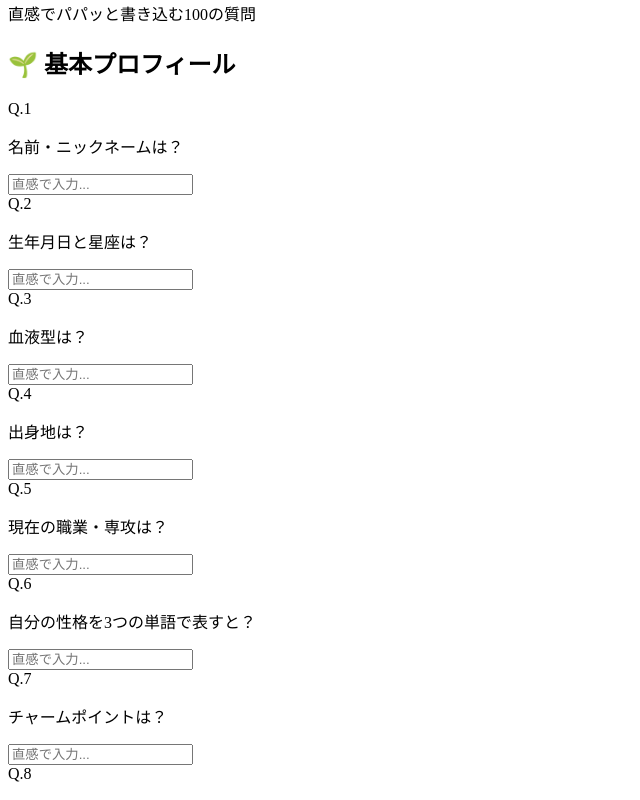
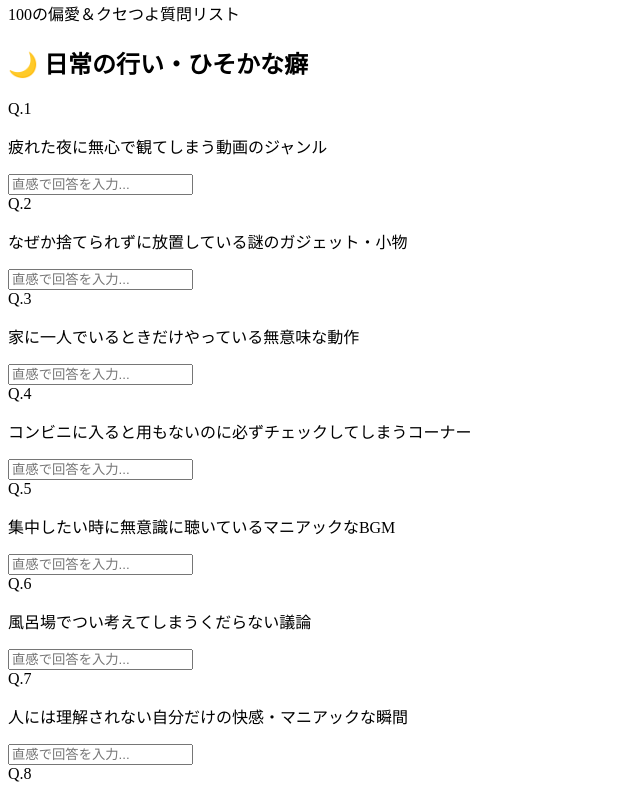
Before and after one commit to Cozy-Blank/watasiwo-katachi-tsukurumono, a Next.js app: page / in a window 1280 px wide. Shown: the part 1360-2160 px from the top of the page, without its empty margins (0-640 px from the left). Built offline with nearby package versions, Linux system fonts and the light colour scheme.

Commit message:
feat: 100の偏愛クセつよ質問リストとスマホ用直感入力欄を完全実装

```diff
--- a/app/page.js
+++ b/app/page.js
@@ -5,74 +5,184 @@ import { useState } from 'react';
 export default function Home() {
   const categories = [
     {
-      title: "🌱 基本プロフィール",
-      color: "bg-emerald-50/70 border-emerald-200 text-emerald-900",
+      title: "🌙 日常の行い・ひそかな癖",
+      color: "bg-amber-50/80 border-amber-200 text-amber-950",
+      badge: "bg-amber-500",
+      inputBorder: "focus:ring-amber-400 border-amber-200",
+      questions: [
+        "疲れた夜に無心で観てしまう動画のジャンル",
+        "なぜか捨てられずに放置している謎のガジェット・小物",
+        "家に一人でいるときだけやっている無意味な動作",
+        "コンビニに入ると用もないのに必ずチェックしてしまうコーナー",
+        "集中したい時に無意識に聴いているマニアックなBGM",
+        "風呂場でつい考えてしまうくだらない議論",
+        "人には理解されない自分だけの快感・マニアックな瞬間",
+        "爪を伸ばす・切るタイミングの自分ルール",
+        "スマホの検索履歴の最新3つ（恥ずかしいやつ）",
+        "洗濯物をたたむときに譲れないマイルール"
+      ]
+    },
+    {
+      title: "💭 思考・妄想・脳内再生",
+      color: "bg-purple-50/80 border-purple-200 text-purple-950",
+      badge: "bg-purple-500",
+      inputBorder: "focus:ring-purple-400 border-purple-200",
+      questions: [
+        "もし明日地球が終わるなら最後に食べる「B級グルメ」",
+        "脳内で100万回再生された過去の恥ずかしいフラッシュバック",
+        "宝くじで10億円当たったら最初に買う「誰も得しないもの」",
+        "妄想の中で自分が無双しているシチュエーション",
+        "死ぬまでに一度は言ってみたい格好つけたセリフ",
+        "実は密かに憧れている「フィクションの職業」",
+        "自分だけの世界観に浸れる最高の「妄想BGM」",
+        "自分が映画の主人公だったら流れてほしいエンディング曲",
+        "理由はないけれど、昔からなぜか惹かれる言葉・単語",
+        "生まれ変わったらなってみたい「人間以外のもの」"
+      ]
+    },
+    {
+      title: "🍕 食・味覚の偏愛",
+      color: "bg-rose-50/80 border-rose-200 text-rose-950",
+      badge: "bg-rose-500",
+      inputBorder: "focus:ring-rose-400 border-rose-200",
+      questions: [
+        "他人には見せられない「ズボラ飯・奇妙な食べ合わせ」",
+        "結局一番うまいと思っている「安価な市販のお菓子」",
+        "ラーメン屋でスープを一口飲んだ瞬間の心の中のリアクション",
+        "どんなにお腹がいっぱいでも入る「別腹」なもの",
+        "ファミレスに入ったら絶対に頼んでしまうメニュー",
+        "テンションがブチ上がる自作の超ピンポイントレシピ",
+        "実は苦手だけど大人ぶって食べられるフリをしている食べ物",
+        "カレーに絶対に入れたい自分だけの隠し味",
+        "「これさえあれば白米が無限にいける」と思う最高のお供",
+        "深夜2時に食べると最高に背徳感があるもの"
+      ]
+    },
+    {
+      title: "⏱️ 時間・隙間・行動パターン",
+      color: "bg-sky-50/80 border-sky-200 text-sky-950",
+      badge: "bg-sky-500",
+      inputBorder: "focus:ring-sky-400 border-sky-200",
+      questions: [
+        "5分の待ち時間が発生したときに真っ先にやること",
+        "休日を完璧に無駄にした日の言い訳",
+        "予定が突然キャンセルされた瞬間の本心",
+        "布団に入ってから寝落ちするまでの平均思考ルーティン",
+        "待ち合わせ場所に30分早く着いたときの時間の潰し方",
+        "休日の午前中を最高にするために必要な1つの行動",
+        "急に思い立って深夜に始めてしまう部屋の模様替え・作業",
+        "雨の日に家から一歩も出ないでやること",
+        "電車の乗り換えで絶対に座りたいときの視線と立ち位置",
+        "朝起きてから最初に発する言葉または声"
+      ]
+    },
+    {
+      title: "⚠️ 失敗・反省・やってはいけない禁忌",
+      color: "bg-orange-50/80 border-orange-200 text-orange-950",
+      badge: "bg-orange-500",
+      inputBorder: "focus:ring-orange-400 border-orange-200",
+      questions: [
+        "深酒したときに「絶対にやってはいけない」マイルール",
+        "テンションが上がっている時にやりがちな痛い行動",
+        "ネットショッピングで酔った勢いで買って後悔したもの",
+        "人に言われて地味にショックだった「自分の癖」",
+        "怒られた時に脳内で流れている現実逃避の映像",
+        "緊張すると出てしまう体調や行動の変異",
+        "アラームを止めた後の「あと5分」で見る夢",
+        "人の前でやらかした人生最大の「言い間違い」",
+        "SNSで投稿ボタンを押す直前に怖くなって消した文章の傾向",
+        "後から振り返ると黒歴史な昔のマイブーム"
+      ]
+    },
+    {
+      title: "📦 買い物・モノ・積み偏愛",
+      color: "bg-emerald-50/80 border-emerald-200 text-emerald-950",
       badge: "bg-emerald-500",
       inputBorder: "focus:ring-emerald-400 border-emerald-200",
-      questions: ["名前・ニックネームは？", "生年月日と星座は？", "血液型は？", "出身地は？", "現在の職業・専攻は？", "自分の性格を3つの単語で表すと？", "チャームポイントは？", "座右の銘は？", "よく言われる第一印象は？", "自分の取扱説明書の一言は？"]
+      questions: [
+        "読みたくて買ったのに本棚で寝かしている本",
+        "インストールしたものの1回も開いていないアプリ",
+        "衝動買いしたけれど一度も外に着ていっていない服",
+        "カバンの中に常に入っていないと不安になるもの",
+        "なぜか定期的に買ってしまう同じようなデザインのアイテム",
+        "部屋の中で一番愛着がある「一見ゴミに見えるもの」",
+        "パッケージ買い（パケ買い）して大成功したアイテム",
+        "値段の割にQOL（生活の質）が爆上がりした最高の買い物",
+        "いつか絶対に使いたいと思って大切に保管している箱や紙袋",
+        "「これは自分しか買ってないだろ」と思うニッチな愛用品"
+      ]
     },
     {
-      title: "🍕 好きなもの・こだわり",
-      color: "bg-amber-50/70 border-amber-200 text-amber-900",
-      badge: "bg-amber-500",
-      inputBorder: "focus:ring-amber-400 border-amber-200",
-      questions: ["一番好きな食べ物は？", "好きな飲み物は？", "嫌いな食べ物は？", "好きな季節は？", "好きな色は？", "好きな動物は？", "お気に入りの映画・ドラマは？", "よく聴く音楽・アーティストは？", "愛用している香水や香りは？", "休日の過ごし方は？"]
+      title: "🤝 人間関係・距離感",
+      color: "bg-indigo-50/80 border-indigo-200 text-indigo-950",
+      badge: "bg-indigo-500",
+      inputBorder: "focus:ring-indigo-400 border-indigo-200",
+      questions: [
+        "人と接するときに密かに観察しているフェチポイント",
+        "「この人とは気が合うな」と確信する瞬間",
+        "逆に「あ、ちょっと苦手かも」と察する相手の小さな行動",
+        "LINEの返信をあえて数時間遅らせるときの理由",
+        "大人数での飲み会で真っ先に座るポジション",
+        "人から褒められたときに一番嬉しい言葉",
+        "初対面の人に自己紹介するとき、あえて言わないでおくこと",
+        "「自分って実は性格悪いな」と自覚する瞬間",
+        "友達に「これ知ってる？」と教えたくなるマニアックな雑学",
+        "人にされて一番テンションが下がること"
+      ]
     },
     {
-      title: "🏠 ライフスタイル",
-      color: "bg-sky-50/70 border-sky-200 text-sky-900",
-      badge: "bg-sky-500",
-      inputBorder: "focus:ring-sky-400 border-sky-200",
-      questions: ["朝型？夜型？", "平均睡眠時間は？", "インドア派？アウトドアー派？", "得意な家事は？", "部屋のインテリアのテイストは？", "毎日のルーティンは？", "最近買ってよかったものは？", "お風呂にかける時間は？", "スマホで一番使うアプリは？", "ストレス解消法は？"]
+      title: "👁️ 五感・フェチズム",
+      color: "bg-pink-50/80 border-pink-200 text-pink-950",
+      badge: "bg-pink-500",
+      inputBorder: "focus:ring-pink-400 border-pink-200",
+      questions: [
+        "理由は言えないけれど「大好きな匂い・香り」",
+        "聴くと鳥肌が立つ「大好物な音（ASMR的なもの）」",
+        "触っているだけで心が落ち着く素材・触感",
+        "街中で見かけるとつい視線で追ってしまうもの",
+        "季節の変わり目に感じる「あの独特な空気」の正体",
+        "なぜか心が落ち着く「特定の場所・空間」",
+        "自分の部屋の中で最も視界に入ると落ち着くアングル",
+        "色の中で無意識に選んでしまう「偏愛カラー」",
+        "見ているだけでテンションが上がる幾何学模様や建築",
+        "理由もなく好きな「特定の文字の形・フォント」"
+      ]
     },
     {
-      title: "🎨 趣味・マイブーム",
-      color: "bg-rose-50/70 border-rose-200 text-rose-900",
-      badge: "bg-rose-500",
-      inputBorder: "focus:ring-rose-400 border-rose-200",
-      questions: ["長年続けている趣味は？", "最近ハマっていることは？", "これから挑戦したい趣味は？", "おすすめの本・マンガは？", "推しはいる？", "カラオケの十八番は？", "写真や動画はよく撮る？", "ゲームはする？", "コレクションしているものは？", "最近感動した体験は？"]
+      title: "🔥 マニアックなこだわり・マイブーム",
+      color: "bg-teal-50/80 border-teal-200 text-teal-950",
+      badge: "bg-teal-500",
+      inputBorder: "focus:ring-teal-400 border-teal-200",
+      questions: [
+        "今、一番時間を忘れて没頭できるマイブーム",
+        "周りには一切共感されない「自分だけのフェチ」",
+        "どんなに疲れていてもこれだけは欠かさない日課",
+        "ゲームでキャラメイクするときに絶対入れるこだわり",
+        "スマホのホーム画面の並び順に関する譲れないルール",
+        "自分だけが知っている地元の「秘密のスポット」",
+        "「これの専門家になれるかも」と思うくらい詳しい分野",
+        "映画やドラマで一番感情移入してしまうキャラクターのタイプ",
+        "今一番会って語り合いたい歴史上の人物または架空のキャラ",
+        "死ぬまでに一度は挑戦してみたい奇抜な体験"
+      ]
     },
     {
-      title: "✈️ 旅・お出かけ",
-      color: "bg-indigo-50/70 border-indigo-200 text-indigo-900",
-      badge: "bg-indigo-500",
-      inputBorder: "focus:ring-indigo-400 border-indigo-200",
-      questions: ["今まで行って最高だった場所は？", "これから行きたい国・地域は？", "一人旅はできる？", "旅行は計画派？ノープラン派？", "旅行に必ず持っていくものは？", "海派？山派？", "カフェ巡りは好き？", "テーマパークに行くならどこ？", "理想の休日のデートスポットは？", "思い出の場所は？"]
-    },
-    {
-      title: "💭 価値観・考え方",
-      color: "bg-purple-50/70 border-purple-200 text-purple-900",
-      badge: "bg-purple-500",
-      inputBorder: "focus:ring-purple-400 border-purple-200",
-      questions: ["人生で大切にしていることは？", "褒められると一番嬉しい言葉は？", "自分の強みは？", "克服したい弱点は？", "信じているジンクスはある？", "運命って信じる？", "100万円あったら何に使う？", "タイムマシンがあったら過去？未来？", "生まれ変わるなら何になりたい？", "どんな大人になりたい？"]
-    },
-    {
-      title: "🤝 人間関係・恋愛",
-      color: "bg-pink-50/70 border-pink-200 text-pink-900",
-      badge: "bg-pink-500",
-      inputBorder: "focus:ring-pink-400 border-pink-200",
-      questions: ["理想のタイプは？", "キュンとするしぐさは？", "友達といるときの自分の立ち位置は？", "初対面でまずどこを見る？", "連絡頻度は高め？低め？", "サプライズするのは好き？", "感謝の気持ちはどう伝える？", "許せないマナー違反は？", "親友とはどんな存在？", "恋愛で一番重視することは？"]
-    },
-    {
-      title: "💼 仕事・学び",
-      color: "bg-blue-50/70 border-blue-200 text-blue-900",
-      badge: "bg-blue-500",
-      inputBorder: "focus:ring-blue-400 border-blue-200",
-      questions: ["仕事・勉強で心がけていることは？", "集中力を高める方法は？", "尊敬する人は？", "今までで一番達成感があったことは？", "壁にぶつかった時の乗り越え方は？", "得意な作業・スキルは？", "理想の働き方は？", "新しく学びたいスキルは？", "チームプレイ派？個人プレイ派？", "将来の夢や目標は？"]
-    },
-    {
-      title: "🔮 If（もしも）の話",
-      color: "bg-orange-50/70 border-orange-200 text-orange-900",
-      badge: "bg-orange-500",
-      inputBorder: "focus:ring-orange-400 border-orange-200",
-      questions: ["一つだけ魔法が使えたら何をする？", "無人島に一つ持っていくなら？", "超能力が手に入るなら何がいい？", "1日だけ誰かと入れ替われるなら？", "地球最後の日に食べたいものは？", "宝くじで7億円当たったら？", "透明人間になれたら何をする？", "動物と話せるなら何と話す？", "映画の主人公になれるなら何？", "歴史上の人物と会えるなら誰？"]
-    },
-    {
-      title: "⭐ 100の質問をしめくくる一問一答",
-      color: "bg-teal-50/70 border-teal-200 text-teal-900",
-      badge: "bg-teal-500",
-      inputBorder: "focus:ring-teal-400 border-teal-200",
-      questions: ["最近笑った出来事は？", "最近泣いた出来事は？", "自分の好きなところは？", "ここだけの秘密を一つ教えて？", "今一番会いたい人は？", "今一番やりたいことは？", "10年後の自分へ一言！", "あなたにとって幸せとは？", "ここまで読んでくれた人に一言！", "100問答えてみた感想は？"]
+      title: "🧩 偏愛・ワタシの構成要素",
+      color: "bg-violet-50/80 border-violet-200 text-violet-950",
+      badge: "bg-violet-500",
+      inputBorder: "focus:ring-violet-400 border-violet-200",
+      questions: [
+        "自分の人生に一番影響を与えた「一冊の作品」",
+        "聴くだけで特定の時代にタイムスリップできる思い出の曲",
+        "自分の精神年齢は何歳だと思っているか",
+        "自分の「説明書」の一ページ目に書くべき注意事項",
+        "自分の性格を動物に例えるなら",
+        "自分の「取扱説明書」に載っている「長持ちさせるコツ」",
+        "自分の弱点を克服するために試した珍しい方法",
+        "自分の長所をひとつだけ自慢するなら",
+        "これから新しく「偏愛」したい探求中のテーマ",
+        "一言で表すなら「ワタシをかたちづくるもの」とは？"
+      ]
     }
   ];
 
@@ -83,11 +193,11 @@ export default function Home() {
   };
 
   return (
-    <main className="min-h-screen bg-slate-50 pb-20">
+    <main className="min-h-screen bg-slate-100 pb-20 font-sans">
       {/* スマホ最適化ヘッダー・バナー */}
-      <header className="w-full bg-white/90 backdrop-blur-md shadow-sm mb-6 sticky top-0 z-20">
+      <header className="w-full bg-white/95 backdrop-blur-md shadow-sm mb-6 sticky top-0 z-20 border-b border-slate-200/60">
         <div className="max-w-md mx-auto px-4 py-3 text-center">
-          <div className="w-full h-auto max-h-36 overflow-hidden rounded-xl shadow-inner mb-2 bg-slate-100 flex items-center justify-center">
+          <div className="w-full h-auto max-h-36 overflow-hidden rounded-xl shadow-inner mb-2 bg-slate-50 flex items-center justify-center border border-slate-100">
             <img
               src="/katati.png"
               alt="バナー画像"
@@ -95,15 +205,15 @@ export default function Home() {
             />
           </div>
           <h1 className="text-lg font-bold text-slate-800 tracking-tight">わたしをかたちづくるもの</h1>
-          <p className="text-[11px] text-slate-500">直感でパパッと書き込む100の質問</p>
+          <p className="text-[11px] font-medium text-slate-500 mt-0.5">100の偏愛＆クセつよ質問リスト</p>
         </div>
       </header>
 
       {/* 100の質問＋直感入力欄 */}
-      <div className="max-w-md mx-auto px-4 space-y-6">
+      <div className="max-w-md mx-auto px-3.5 space-y-6">
         {categories.map((category, catIdx) => (
-          <section key={catIdx} className="bg-white rounded-2xl p-4 shadow-sm border border-slate-100">
-            <h2 className="text-sm font-bold text-slate-800 mb-3 flex items-center gap-2 border-b border-slate-100 pb-2">
+          <section key={catIdx} className="bg-white rounded-2xl p-4 shadow-sm border border-slate-200/70">
+            <h2 className="text-sm font-bold text-slate-800 mb-3 flex items-center gap-2 border-b border-slate-100 pb-2.5">
               <span className={`w-2.5 h-2.5 rounded-full ${category.badge}`}></span>
               {category.title}
             </h2>
@@ -113,18 +223,18 @@ export default function Home() {
                 const qId = `q_${qNum}`;
                 return (
                   <div key={qIdx} className={`p-3 rounded-xl border ${category.color} transition-all`}>
-                    <div className="flex items-center gap-2 mb-1.5">
-                      <span className={`text-[10px] font-extrabold text-white px-2 py-0.5 rounded-md ${category.badge} shrink-0`}>
+                    <div className="flex items-start gap-2 mb-2">
+                      <span className={`text-[10px] font-extrabold text-white px-2 py-0.5 rounded-md ${category.badge} shrink-0 mt-0.5`}>
                         Q.{qNum}
                       </span>
-                      <p className="text-xs font-bold leading-tight">{q}</p>
+                      <p className="text-xs font-bold leading-relaxed">{q}</p>
                     </div>
                     <input
                       type="text"
-                      placeholder="直感で入力..."
+                      placeholder="直感で回答を入力..."
                       value={answers[qId] || ''}
                       onChange={(e) => handleChange(qId, e.target.value)}
-                      className={`w-full text-xs px-3 py-2 rounded-lg bg-white/90 border ${category.inputBorder} focus:outline-none focus:ring-2 transition-all placeholder:text-slate-400 text-slate-800`}
+                      className={`w-full text-xs px-3 py-2 rounded-lg bg-white/90 border ${category.inputBorder} focus:outline-none focus:ring-2 transition-all placeholder:text-slate-400 text-slate-800 shadow-sm`}
                     />
                   </div>
                 );
```
